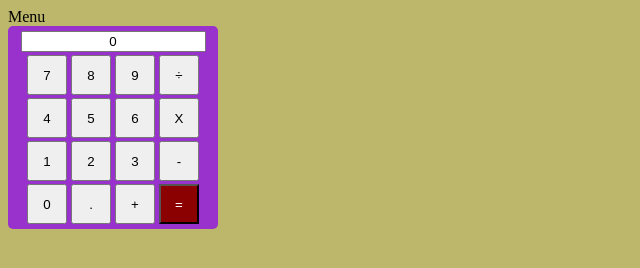
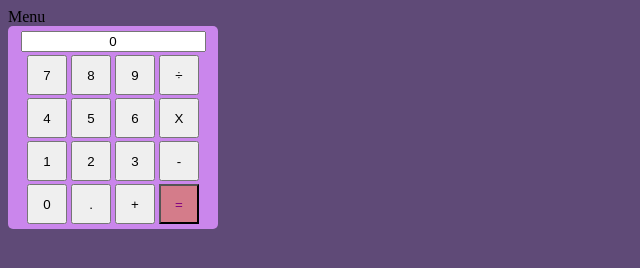
Before and after one commit to lealua07/2g3t, a plain HTML site: page index.html in a window 1280 px wide. Shown: the whole page, without its empty margins (0-640 px from the left). Drawn offline with Linux system fonts and the light colour scheme.

Commit message:
Update estilo.css

```diff
--- a/css/estilo.css
+++ b/css/estilo.css
@@ -1,8 +1,8 @@
 body{
-    background-color: darkkhaki;
+    background-color: rgb(95, 74, 119);
 }
 .calc_simples{
-    background-color: darkorchid;
+    background-color: rgb(202, 134, 236);
     padding: 5px;
     width: 200px;
     border-radius: 5px;
@@ -24,6 +24,6 @@ button{
     margin-top: 3px;
 }
 #igual{
-    background-color: darkred;
-    color: white;
+    background-color: rgb(212, 124, 138);
+    color: purple;
 }
```
